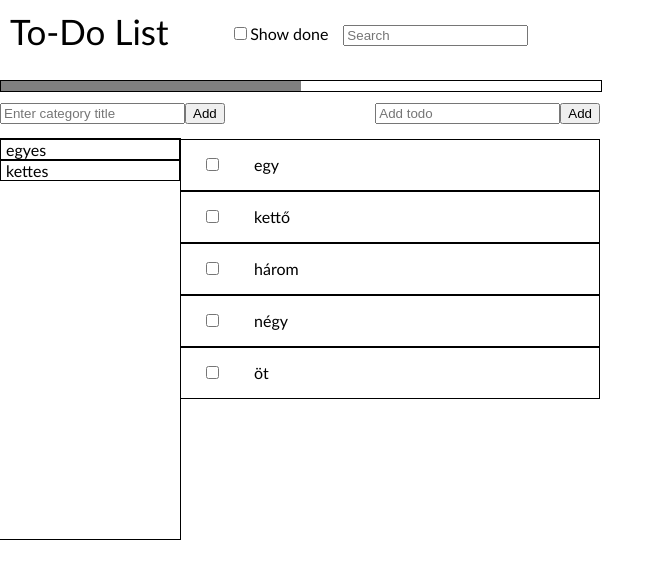
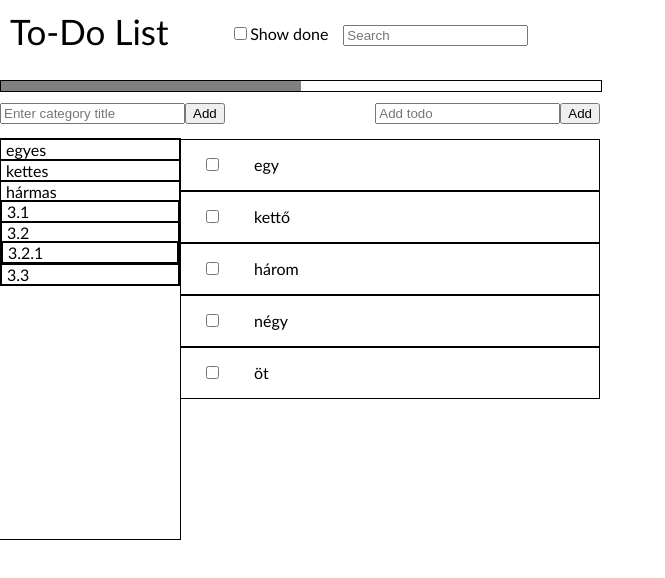
Before and after one commit to attilagal-epam/react-js-mentoring, a React (Create React App) app: page / in a window 1280 px wide. Shown: the top 578 px of the page, without its empty margins (0-665 px from the left). Built offline with nearby package versions, Linux system fonts and the light colour scheme; a web font is replaced by a local one.

Commit message:
Recursive category list.

```diff
--- a/src/App.js
+++ b/src/App.js
@@ -17,7 +17,7 @@ class App extends Component {
                 {
                     name: 'kettes',
                     key: '2'
-                }/*,
+                },
                 {
                     name: 'hármas',
                     key: '3',
@@ -28,14 +28,20 @@ class App extends Component {
                         },
                         {
                             name: '3.2',
-                            key: '3.2'
+                            key: '3.2',
+                            categories: [
+                                {
+                                    name: '3.2.1',
+                                    key: '3.2.1'
+                                }
+                            ]
                         },
                         {
                             name: '3.3',
                             key: '3.3'
                         }
                     ]
-                }*/
+                }
             ]
         }
     }
@@ -78,7 +84,7 @@ class App extends Component {
                             <button>Add</button>
                     </div>
                 </div>
-                <CategoryContainer categories={this.state.categories} />
+                <CategoryContainer categories={this.state.categories} isRoot={true} />
                 <TodoContainer />
             </div>
         </div>
--- a/src/Category.css
+++ b/src/Category.css
@@ -3,13 +3,19 @@
   text-align: left;
 }
 
-.categories {
+.categoriesRoot {
   float:left;
   min-width: 30%;
   min-height: 400px;
   outline: solid black 1px;
   overflow-y: scroll;
   overflow-x: hidden;
+}
+
+.categories {
+  width: auto;
+  height: auto;
+  outline: solid black 1px;
 }
 
 .categoryButtons {
--- a/src/Category.js
+++ b/src/Category.js
@@ -1,4 +1,6 @@
 import React from 'react';
+import {CategoryList} from './CategoryContainer';
+
 
 class Category extends React.Component {
     render() {
@@ -12,18 +14,14 @@ class Category extends React.Component {
                     <i className="fa fa-trash-o toolButton"></i>
                     <i className="fa fa-plus toolButton"></i>
                 </div>
+                {this.props.category.categories &&
+                <div className="categories">
+                    <CategoryList list={this.props.category.categories}/>
+                </div>
+                }
             </div>
         );
     }
 }
 
 export default Category;
-
-/*
- <button className="editCategory">E</button>
-{this.props.category.categories &&
-<div className="categories">
-    <CategoryList list={this.props.category.categories}/>
-</div>
-}
-*/
--- a/src/CategoryContainer.js
+++ b/src/CategoryContainer.js
@@ -5,7 +5,7 @@ import './Category.css';
 class CategoryContainer extends React.Component {
     render() {
         return (
-            <div className="categories">
+            <div className={this.props.isRoot ? 'categoriesRoot' : 'categories'}>
                     <CategoryList list={this.props.categories} />
             </div>
         );
@@ -13,7 +13,10 @@ class CategoryContainer extends React.Component {
 }
 
 const CategoryList = ({list}) => (
-    <div>{list.map((category) => <Category category={category} key={category.key} />)}</div>
+
+    <div>
+        {list.map((category) => <Category category={category} key={category.key} />)}
+    </div>
 );
 
 export {CategoryList, CategoryContainer};
```
